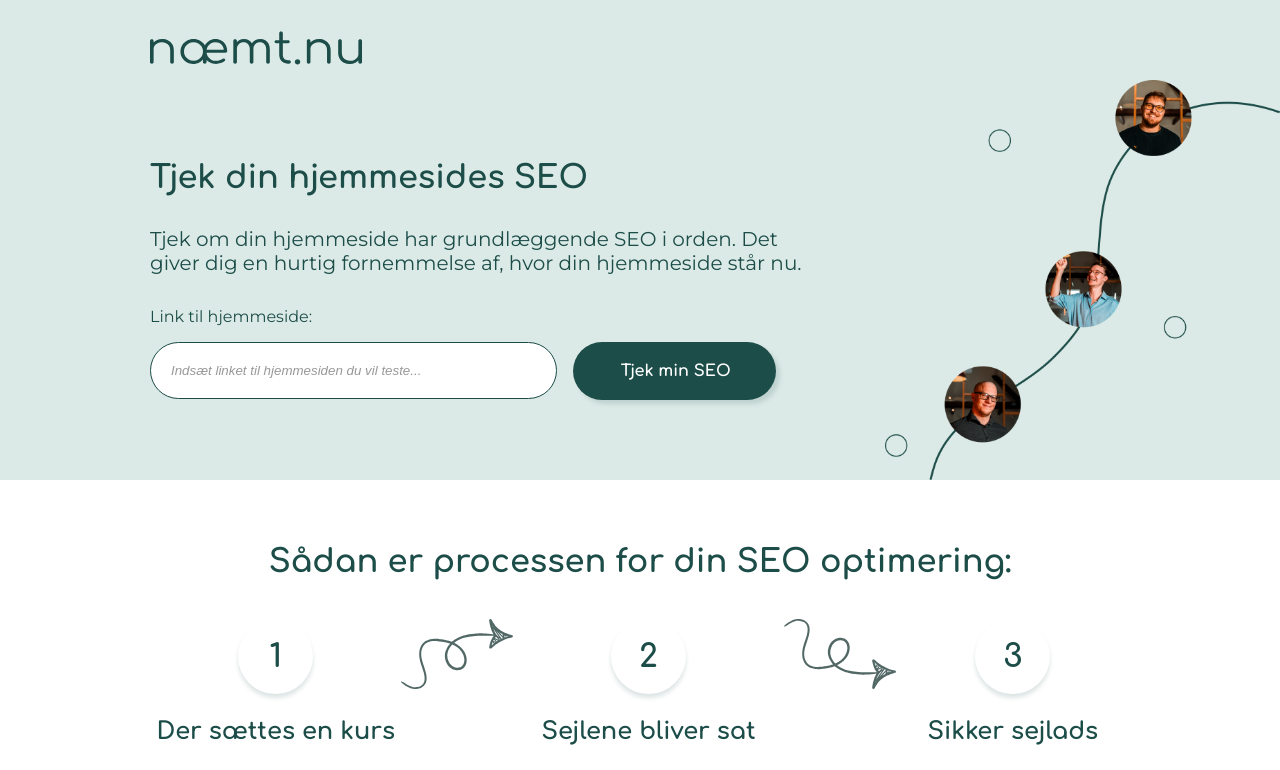
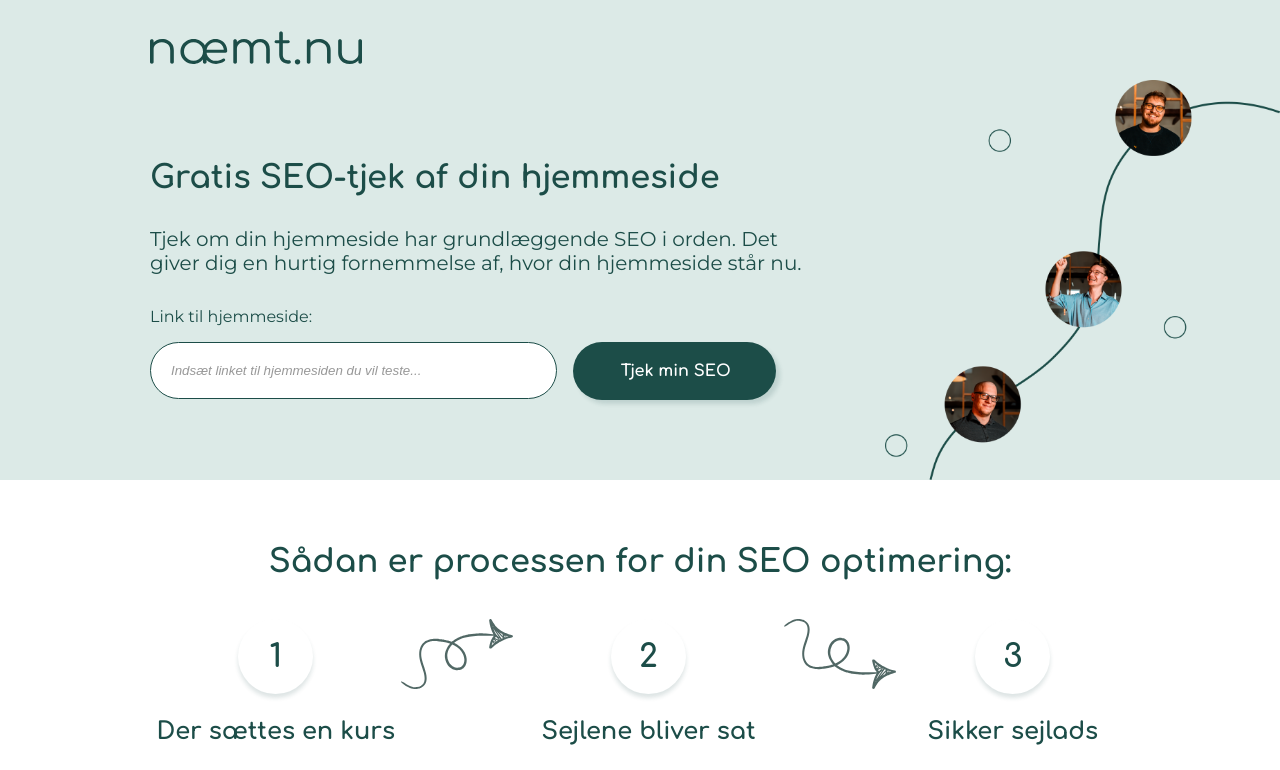
Before and after one commit to SofiePedersen/naemtnu, a Vue app: page / in a window 1280 px wide. Shown: the top 770 px of the page. Built offline with nearby package versions, Linux system fonts and the light colour scheme; no server answers.

Commit message:
Update HeroSection.vue

```diff
--- a/src/components/HeroSection.vue
+++ b/src/components/HeroSection.vue
@@ -65,7 +65,9 @@ const goBack = () => {
   <main>
     <div v-show="result == 0 && !isLoading" class="section-wrapper">
       <div>
-        <h1 class="section-wrapper__heading">Tjek din hjemmesides SEO</h1>
+        <h1 class="section-wrapper__heading">
+          Gratis SEO-tjek af din hjemmeside
+        </h1>
         <h2 class="section-wrapper__sub-heading">
           Tjek om din hjemmeside har grundlæggende SEO i orden. Det giver dig en
           hurtig fornemmelse af, hvor din hjemmeside står nu.
```
